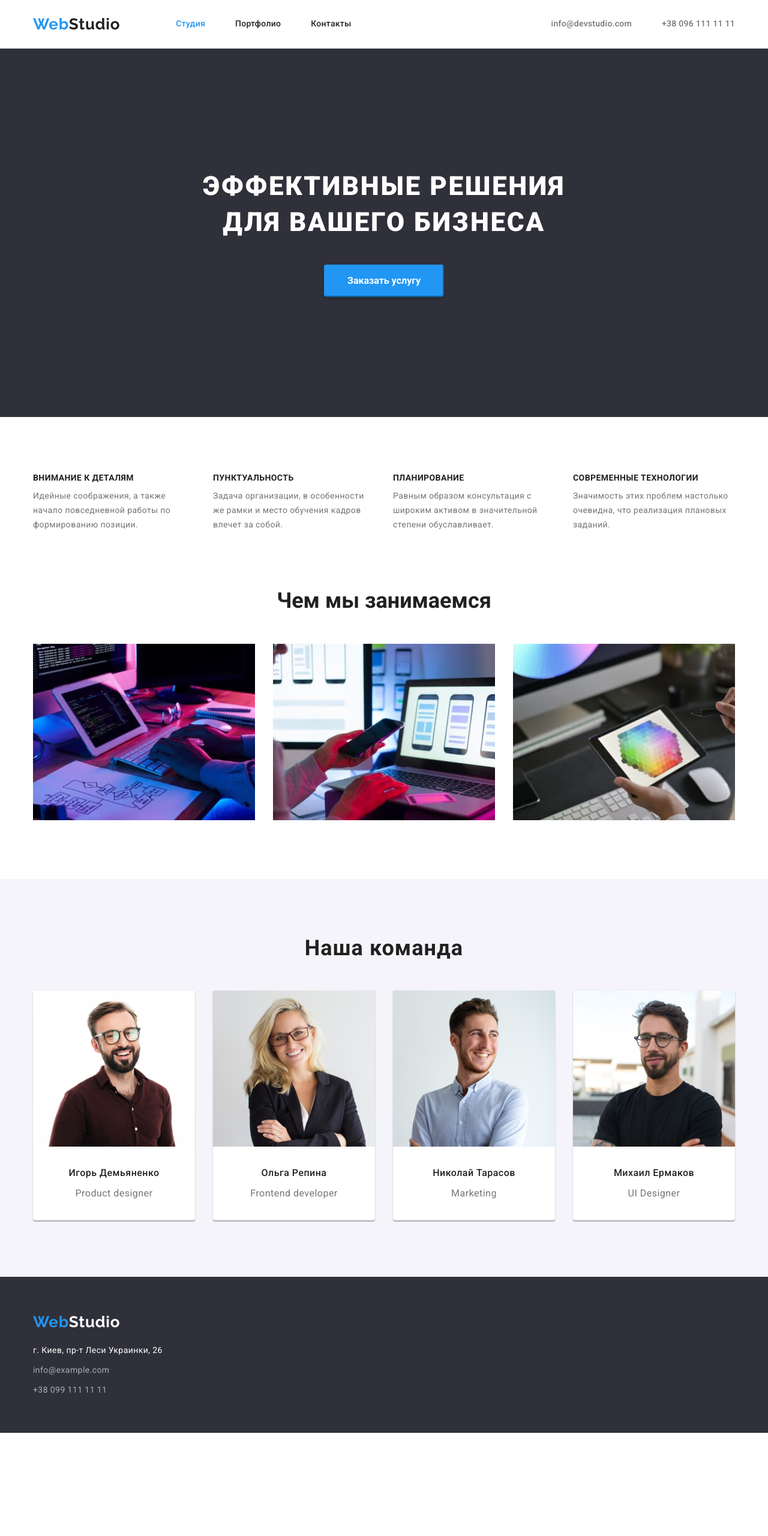
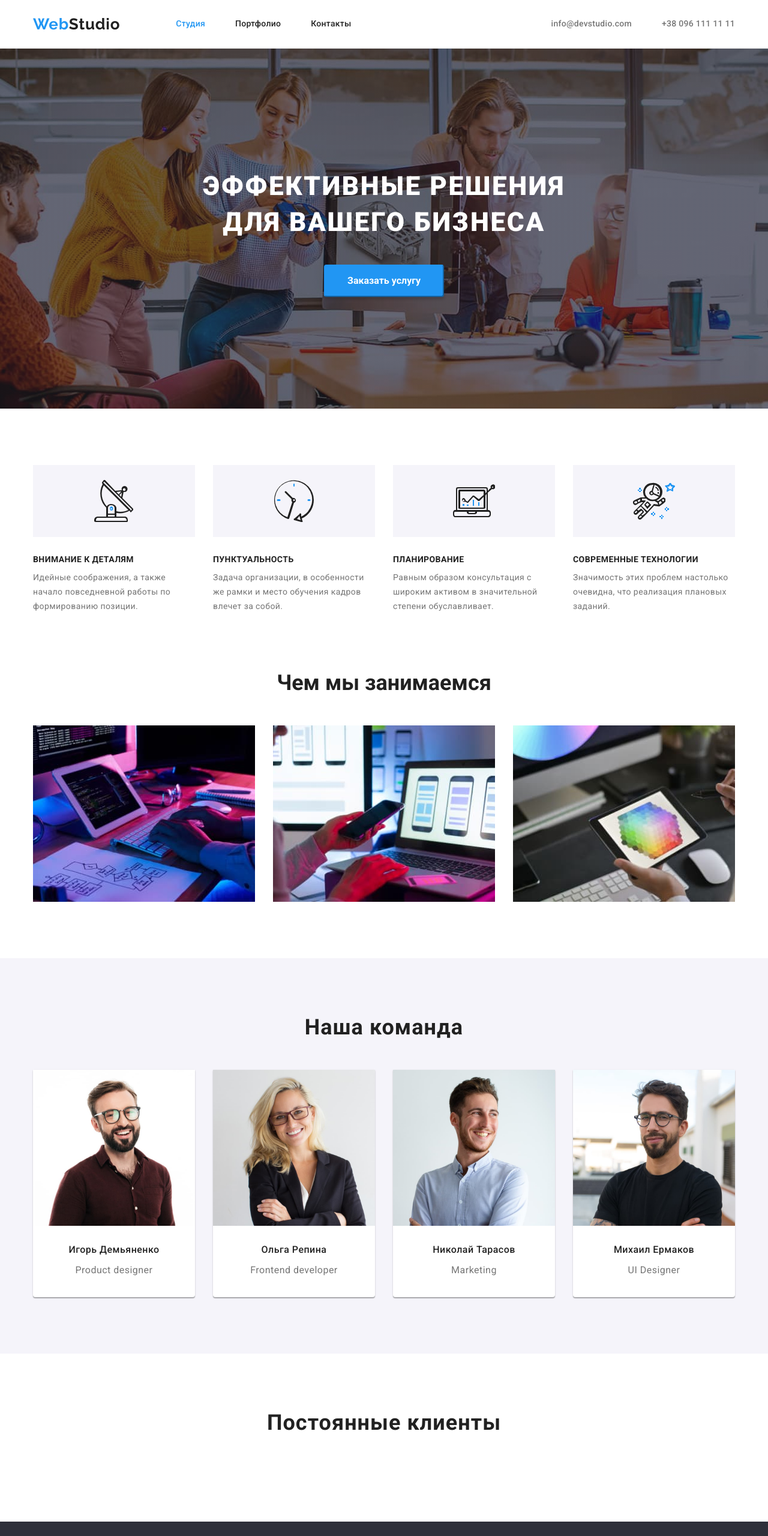
Before and after one commit to KostiaZ/goit-markup-hw-04, a plain HTML site: page index.html in a window 1280 px wide. Shown: the top 2560 px of the page at 60% size. Before the commit the page ends 2388 px from the top, so only its background shows below. Drawn offline with nearby package versions, Linux system fonts and the light colour scheme.

Commit message:
in progress

```diff
--- a/css/styles.css
+++ b/css/styles.css
@@ -5,7 +5,7 @@
     --accent: #2196f3;
     --font-p: #757575;
     --header-border: #ececec;
-    --bg-order: #2f303a;
+    --bg-order: #c4c4c4;
     --font-order: #fff;
     --font-active-button: #fff;
     --bg-hover-buton-order: #188ce8;
@@ -16,6 +16,56 @@
     --bg-button: #f5f4fa;
     --border-card: #eeeeee;
 }
+
+/*-RESET-*/
+html {
+    box-sizing: border-box;
+}
+
+*,
+*::after,
+*::before {
+    box-sizing: inherit;
+}
+
+/* Стили для обнуления верхних отступов у элементов */
+h1,
+h2,
+h3,
+h4,
+h5,
+h6,
+p,
+ul {
+    padding: 0;
+    margin: 0;
+}
+
+/* Класс для обнуления базовых свойств у списков (ul) */
+ul {
+    list-style: none;
+    padding-left: 0;
+    margin: 0;
+}
+
+/* Класс для обнуления базовых свойств у ссылок */
+.link {
+    text-decoration: none;
+    color: inherit;
+}
+
+/* Свойства для корректного отображения картинок */
+img {
+    display: block;
+    max-width: 100%;
+    height: auto;
+}
+
+/* Свойства для обнуления курсива у address */
+address {
+    font-style: normal;
+}
+
 
 /*-base-*/
 body {
@@ -39,11 +89,6 @@ body {
     padding-top: 94px;
     padding-bottom: 94px;
     text-align: center;
-}
-
-h1, h2, h3, h4, h5, h6, p, ul {
-    padding: 0;
-    margin: 0;
 }
 
 /*-UI home page-*/
@@ -153,9 +198,25 @@ h1, h2, h3, h4, h5, h6, p, ul {
 
 /*-order-*/
 
-.order{
+.order {
     padding: 200px 0px;
     background-color: var(--bg-order);
+}
+
+.overlay {
+    max-width: 1600px;
+    height: 600px;
+    margin-left: auto;
+    margin-right: auto;
+    background-image: linear-gradient(
+    to right,
+    rgba(47, 48, 58, 0.4),
+    rgba(47, 48, 58, 0.4)
+    ),
+    url(../images/Img.jpg);
+    background-repeat: no-repeat;
+    background-position: center;
+    background-size: cover;
 }
 
 .order-title{
@@ -191,9 +252,6 @@ background-color: var(--bg-hover-buton-order);
 
 /*-preferences-*/
 
-.preferences {
-}
-
 .pref-list {
     display: flex;
     flex-wrap: wrap;
@@ -203,6 +261,32 @@ background-color: var(--bg-hover-buton-order);
     width: calc((100% - 90px) / 4);
     margin-right: 30px;
     text-align: left;
+}
+
+.pref-list .item::before{
+    display: block;
+    content: "";
+    height: 120px;
+    margin-bottom: 30px;
+    background-repeat: no-repeat;
+    background-position: center;
+    background-color: var(--bg-our-team);
+}
+
+.icon-antenna::before{
+    background-image: url(../images/antenna.svg);
+}
+
+.icon-clock::before{
+    background-image: url(../images/clock.svg);
+}
+
+.icon-diagram::before{
+    background-image: url(../images/diagram.svg);
+}
+
+.icon-astro::before{
+    background-image: url(../images/astronaut.svg);
 }
 
 .pref-list .item:nth-child(4n){
@@ -306,6 +390,21 @@ justify-content: center;
     letter-spacing: 0.03em;
 }
 
+/*-Clients-*/
+
+.clients .title {
+    margin-bottom: 50px;
+    font-weight: 700;
+    font-size: 36px;
+    line-height: 1.17;
+    text-align: center;
+    letter-spacing: 0.03em;
+    color: var(--font-title);
+}
+
+
+
+
 /*-UI portfolio-*/
 /*-buttons-*/
 
@@ -391,7 +490,7 @@ justify-content: center;
 }
 
 .filter-list .img{
-    display: block;
+ display: block;
 }
 
 /*-footer-*/
@@ -401,6 +500,10 @@ justify-content: center;
     background-color: var(--bg-footer);
     line-height: 1.71;
     letter-spacing: 0.03em;
+}
+
+.flex {
+    display: flex;
 }
 
 .footer .link{
@@ -445,3 +548,12 @@ justify-content: center;
 .footer-contacts .mail {
     margin-bottom: 9px;
 }
+
+.footer .title {
+    color: var(--footer-text);
+    text-transform: uppercase;
+}
+
+.footer .button{
+    v
+}
--- a/index.html
+++ b/index.html
@@ -32,7 +32,7 @@
         </div>
     </header>
     <main>
-        <section class="section order">
+        <section class="section order overlay">
             <h1 class="container order-title">эффективные решения для вашего бизнеса</h1>
             <button type="button" class="order-button">Заказать услугу</button>
         </section>
@@ -40,19 +40,19 @@
             <div class="container">
                 <h2 class="visually-hidden">Наши преимущества</h2>
                 <ul class="pref-list list">
-                    <li class="item">
+                    <li class="item icon-antenna">
                         <h3 class="pref-title">внимание к деталям</h3>
                         <p>Идейные соображения, а также начало повседневной работы по формированию позиции.</p>
                     </li>
-                    <li class="item">
+                    <li class="item icon-clock">
                         <h3 class="pref-title">пунктуальность</h3>
                         <p>Задача организации, в особенности же рамки и место обучения кадров влечет за собой.</p>
                     </li>
-                    <li class="item">
+                    <li class="item icon-diagram">
                         <h3 class="pref-title">планирование</h3>
                         <p>Равным образом консультация с широким активом в значительной степени обуславливает.</p>
                     </li>
-                    <li class="item">
+                    <li class="item icon-astro">
                         <h3 class="pref-title">современные технологии</h3>
                         <p>Значимость этих проблем настолько очевидна, что реализация плановых заданий.</p>
                     </li>
@@ -80,11 +80,15 @@
                             <h3 class="name">Игорь Демьяненко</h3>
                             <p class="prof">Product designer</p>
                         </div>
+                        <div class="social-links">
+                        </div>
                     </li>
                     <li class="item"> <img src="./images/or.jpg" alt="ольга репина" width="270" />
                         <div class="card-title">
                             <h3 class="name">Ольга Репина</h3>
                             <p class="prof">Frontend developer</p>
+                        </div>
+                        <div class="social-links">
                         </div>
                     </li>
                     <li class="item">
@@ -93,19 +97,37 @@
                             <h3 class="name">Николай Тарасов</h3>
                             <p class="prof">Marketing</p>
                         </div>
+                        <div class="social-links">
+                        </div>
                     </li>
                     <li class="item"><img src="./images/me.jpg" alt="михаил ермаков" width="270" />
                         <div class="card-title">
                             <h3 class="name">Михаил Ермаков</h3>
                             <p class="prof">UI Designer</p>
                         </div>
+                        <div class="social-links">
+                        </div>
                     </li>
                 </ul>
             </div>
         </section>
+        <section class="section clients">
+            <div class="container">
+                <h2 class="title">Постоянные клиенты</h2>
+                <ul class="list">
+                    <li class="item"></li>
+                    <li class="item"></li>
+                    <li class="item"></li>
+                    <li class="item"></li>
+                    <li class="item"></li>
+                    <li class="item"></li>
+                </ul>
+            </div>
+
+        </section>
     </main>
     <footer class="footer">
-        <div class="container flex">
+        <div class="container">
             <a class="footer-logo link" href="./index.html" target="_parent"><span class="logo1">Web</span>Studio</a>
             <address>
                 <p class="address">г. Киев, пр-т Леси Украинки, 26</p>
@@ -117,8 +139,14 @@
                         <a class="link" href="tel:+380991111111">+38 099 111 11 11</a>
                     </li>
                 </ul>
-
             </address>
+            <h2 class="title">присоединяйтесь</h2>
+            <ul class="list">
+                <li class="item"><button class="button" type="button"></button></li>
+                <li class="item"><button class="button" type="button"></button></li>
+                <li class="item"><button class="button" type="button"></button></li>
+                <li class="item"><button class="button" type="button"></button></li>
+            </ul>
         </div>
     </footer>
 </body>
```
Also changed, not shown: images/Client 1.svg (added), images/Client 2.svg (added), images/Client 3.svg (added), images/Client 4.svg (added), images/Client 5.svg (added), images/Client 6.svg (added), images/Img.jpg (added), images/antenna.svg (added), images/astronaut.svg (added), images/clock.svg (added), images/diagram.svg (added), images/envelope.svg (added), images/smartphone.svg (added).
